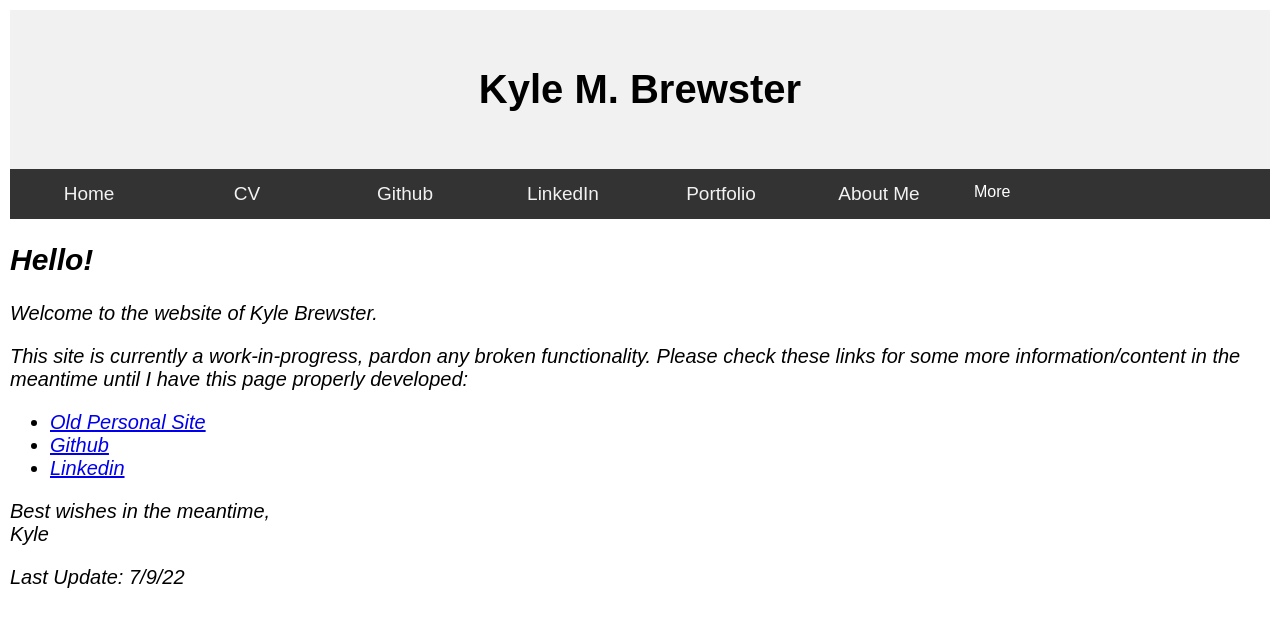
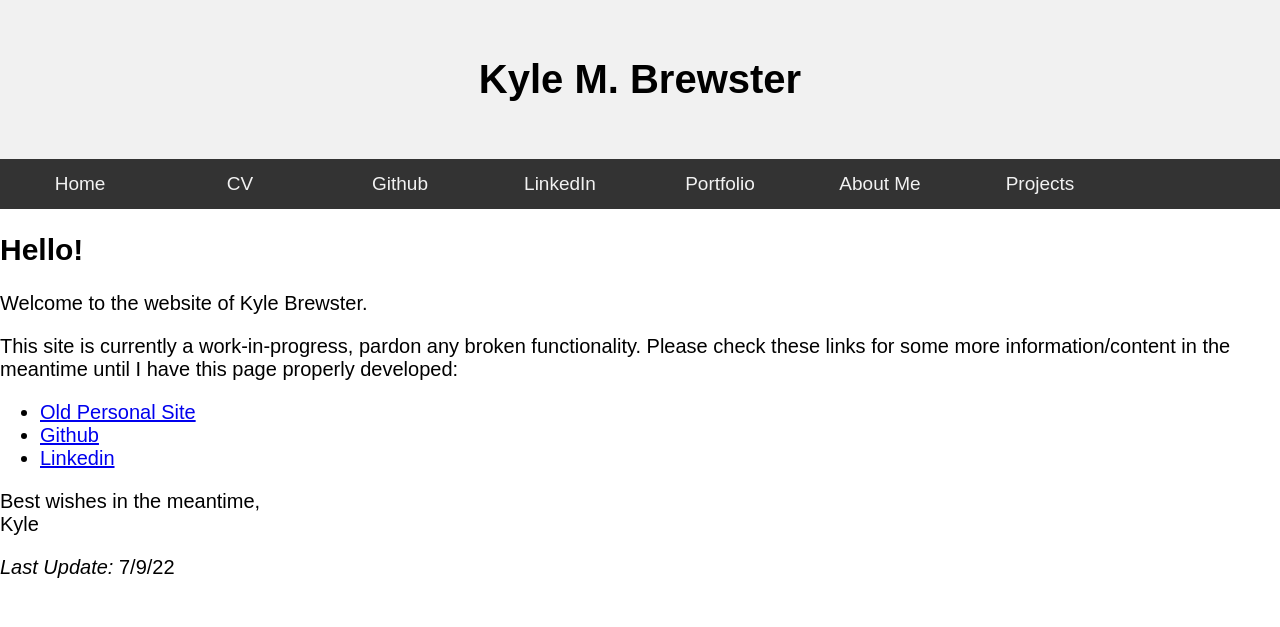
Before and after one commit to k-brew/personal-site, a Jekyll site: the page built from index.md, in a window 1280 px wide. Shown: the top 627 px of the page. Built offline with Jekyll 4.4.1, drawn with Linux system fonts in a browser that asks for light colours.

Commit message:
Update default.html

```diff
--- a/_layouts/default.html
+++ b/_layouts/default.html
@@ -4,7 +4,7 @@
 <meta name="viewport" content="width=device-width, initial-scale=1">
 <style>
 body {
-  margin: 10px;
+  margin: 0px;
   font-size: 20px;
   font-family: Arial, Helvetica, sans-serif;
 }
@@ -119,16 +119,7 @@
   <a href="https://www.linkedin.com/in/kyle-brewster/">LinkedIn</a>
   <a href="https://k-brew.github.io/personal-site/portfolio/port.html">Portfolio</a>
   <a href="https://k-brew.github.io/personal-site/">About Me</a>
-  <div class="dropdown">
-    <button class="dropbtn">More
-      <i class="fa fa-caret-down"></i>
-    </button>
-    <div class="dropdown-content">
-      <a href="#">Tutoring Intake Form</a>
-      <a href="#"><i>Coming soon!!<i></a>
-      <a href="#"><i>Coming soon!!</i></a>
-    </div>
-  </div>
+  <a href="https://k-brew.github.io/personal-site/">Projects</a>
 </div>
 
 <main id="content" class="main-content" role="main">
```
